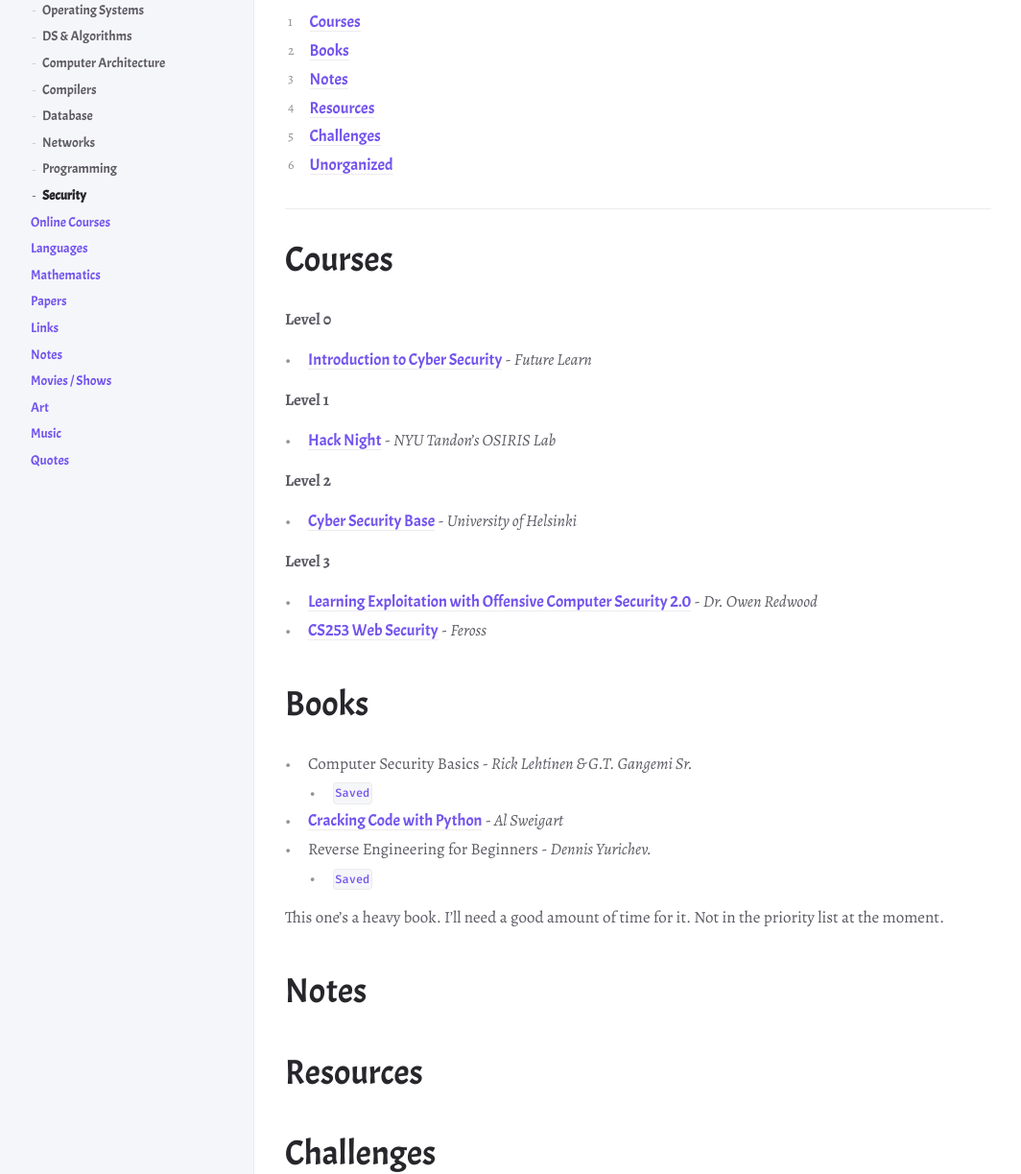
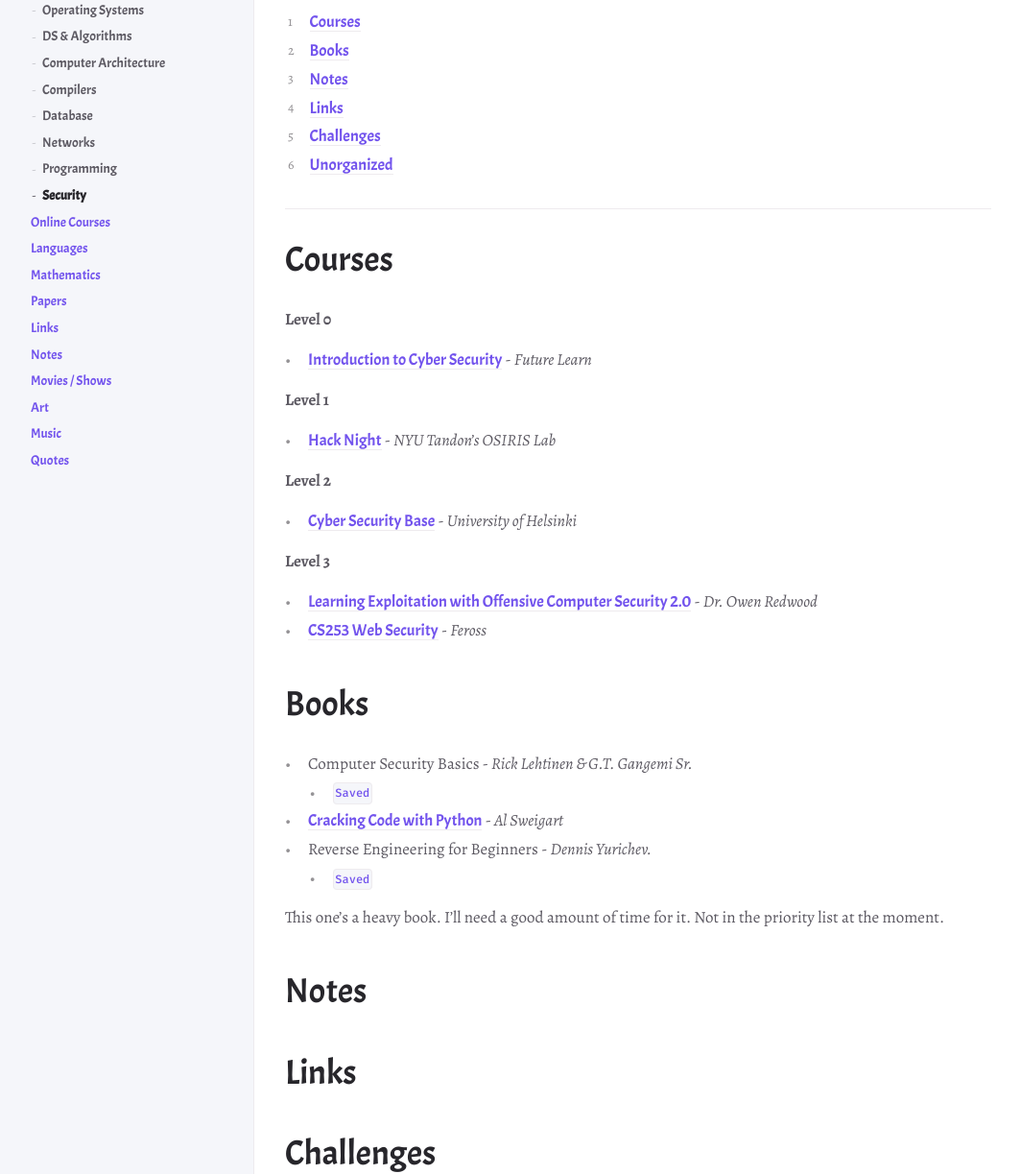
Before and after one commit to r8w/r8w, a Jekyll site: the page built from docs/courses/security.md, in a window 1280 px wide. Shown: the part 194-1417 px from the top of the page at 96% size, without its empty margins (107-1171 px from the left). Built offline with Jekyll 4.4.1, drawn with Linux system fonts in a browser that asks for light colours; nearby versions of some CDN libraries.

Commit message:
update security

```diff
--- a/docs/courses/security.md
+++ b/docs/courses/security.md
@@ -47,7 +47,7 @@ This one's a heavy book. I'll need a good amount of time for it. Not in the prio
 
 # Notes
 
-# Resources
+# Links
 
 # Challenges
 
```
